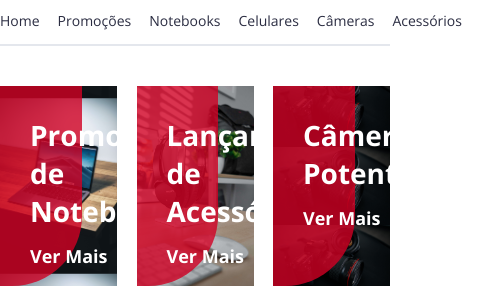
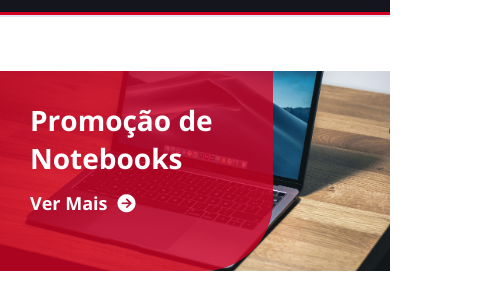
Before and after one commit to sarahvjustino/Electrum-E-commerce, a plain HTML site: page index.html in a window 390 px wide. Shown: the part 227-523 px from the top of the page, 486 px wide, since content can reach past the window. Drawn offline with nearby package versions, Linux system fonts and the light colour scheme.

Commit message:
Adjusting responsiveness

```diff
--- a/scss/1-base/_base-mixins.scss
+++ b/scss/1-base/_base-mixins.scss
@@ -1,5 +1,5 @@
 @mixin mobile {
-  @media (max-width: 425px) {
+  @media (max-width: 560px) {
     @content;
   }
 }
--- a/scss/2-layouts/_banner-section.scss
+++ b/scss/2-layouts/_banner-section.scss
@@ -4,4 +4,9 @@
 .banners {
   @include layout-mixins.center-content;
   padding: 4rem 0;
+
+  @include base-mixins.mobile {
+    flex-direction: column;
+    align-items: center;
+  }
 }
--- a/scss/2-layouts/_deal-section.scss
+++ b/scss/2-layouts/_deal-section.scss
@@ -12,6 +12,13 @@
   height: 40rem;
   padding: 3rem;
 
+  @include base-mixins.mobile {
+    background-position-x: 120%;
+    background-position-y: 130%;
+    background-size: 70%;
+    height: 70rem;
+  }
+
   &-content {
     height: 100%;
     flex-direction: column;
@@ -19,9 +26,19 @@
     @include layout-mixins.center-content;
     align-items: center;
 
+    @include base-mixins.mobile {
+      align-items: center;
+    }
+
     &-timer {
       display: flex;
       margin-bottom: 3rem;
+
+      @include base-mixins.mobile {
+        flex-wrap: wrap;
+        align-self: center;
+        justify-content: center;
+      }
     }
 
     .deal-container-timer {
@@ -35,6 +52,10 @@
       background-color: variables.$primary-color;
       color: variables.$light-color;
       margin: 0 1.4rem;
+
+      @include base-mixins.mobile {
+        margin-bottom: 2rem;
+      }
 
       &-time {
         font-weight: bold;
--- a/scss/2-layouts/_footer.scss
+++ b/scss/2-layouts/_footer.scss
@@ -5,6 +5,10 @@
 .footer {
   padding: 3rem 0;
   background-color: variables.$bg-color;
+
+  @include base-mixins.mobile {
+    padding: 4rem;
+  }
 
   a,
   p {
@@ -38,11 +42,20 @@
     @include layout-mixins.center-content;
     padding-bottom: 4rem;
 
+    @include base-mixins.mobile {
+      flex-direction: column;
+    }
+
     &-about,
     &-category,
     &-information,
     &-menu {
       max-width: 25%;
+
+      @include base-mixins.mobile {
+        max-width: 100%;
+        margin-bottom: 1.4rem;
+      }
     }
   }
 
--- a/scss/2-layouts/_header.scss
+++ b/scss/2-layouts/_header.scss
@@ -8,6 +8,10 @@
   &-top {
     background-color: variables.$secondary-bg-color;
     color: variables.$light-color;
+
+    @include base-mixins.mobile {
+      display: none;
+    }
 
     &-container {
       @include layout-mixins.center-content;
@@ -33,6 +37,11 @@
     @include layout-mixins.center-content;
     padding: 1.5rem 0;
 
+    @include base-mixins.mobile {
+      flex-direction: column;
+      align-items: center;
+    }
+
     a,
     span,
     i {
@@ -55,6 +64,11 @@
       justify-content: center;
       width: 45%;
 
+      @include base-mixins.mobile {
+        width: 100%;
+        margin: 3rem 0;
+      }
+
       input {
         height: 4rem;
       }
@@ -72,6 +86,10 @@
       .wishlist-container,
       .cart-container {
         @include layout-mixins.header-icon;
+
+        @include base-mixins.mobile {
+          margin: 1rem;
+        }
       }
     }
   }
@@ -86,6 +104,10 @@
     @include layout-mixins.center-content;
     justify-content: left;
     padding: 1.4rem 0;
+
+    @include base-mixins.mobile {
+      display: none;
+    }
 
     li {
       margin-right: 1.8rem;
--- a/scss/2-layouts/_newsletter-section.scss
+++ b/scss/2-layouts/_newsletter-section.scss
@@ -9,6 +9,10 @@
   justify-content: center;
   padding: 4rem;
   border-top: 2px solid variables.$section-bg-color;
+
+  @include base-mixins.mobile {
+    text-align: center;
+  }
 
   h2 {
     font-size: 2.8rem;
@@ -26,9 +30,17 @@
     display: flex;
     margin-bottom: 3rem;
 
+    @include base-mixins.mobile {
+      width: 100%;
+    }
+
     input[type="email"] {
       border: 1px solid variables.$section-bg-color;
       @include layout-mixins.rounded-input;
+
+      @include base-mixins.mobile {
+        width: 100%;
+      }
     }
   }
 
--- a/scss/2-layouts/_products-section.scss
+++ b/scss/2-layouts/_products-section.scss
@@ -9,11 +9,20 @@
   h2 {
     font-size: 3rem;
     text-transform: uppercase;
+
+    @include base-mixins.mobile {
+      text-align: center;
+    }
   }
 
   &-container {
     display: flex;
     justify-content: space-between;
     padding: 2rem 0;
+
+    @include base-mixins.mobile {
+      flex-direction: column;
+      align-items: center;
+    }
   }
 }
--- a/scss/3-modules/_banners.scss
+++ b/scss/3-modules/_banners.scss
@@ -10,6 +10,11 @@
   transition: 0.4s;
   @include modules-mixins.center-bg;
   background-size: 100%;
+
+  @include base-mixins.mobile {
+    width: 100%;
+    margin: 1.4rem;
+  }
 
   &:hover {
     background-size: 120%;
--- a/scss/3-modules/_products.scss
+++ b/scss/3-modules/_products.scss
@@ -11,6 +11,11 @@
   justify-content: center;
   align-items: center;
   transition: 0.4s;
+
+  @include base-mixins.mobile {
+    width: 90%;
+    margin: 1.4rem;
+  }
 
   &:hover {
     border-color: variables.$primary-color;
```
Also changed, not shown: css/app.css, 1 other file.
